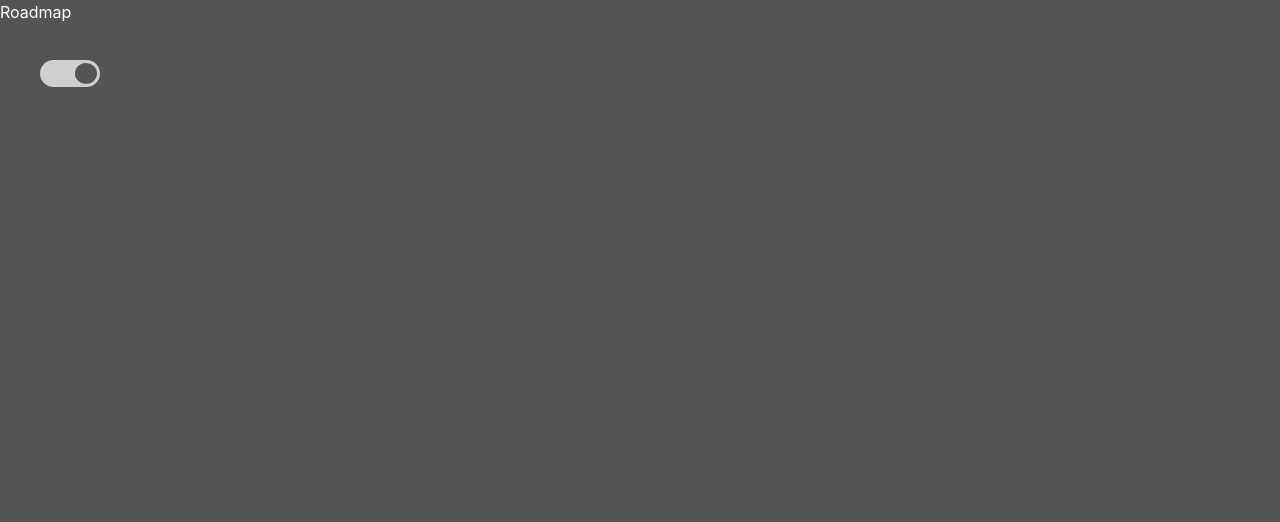
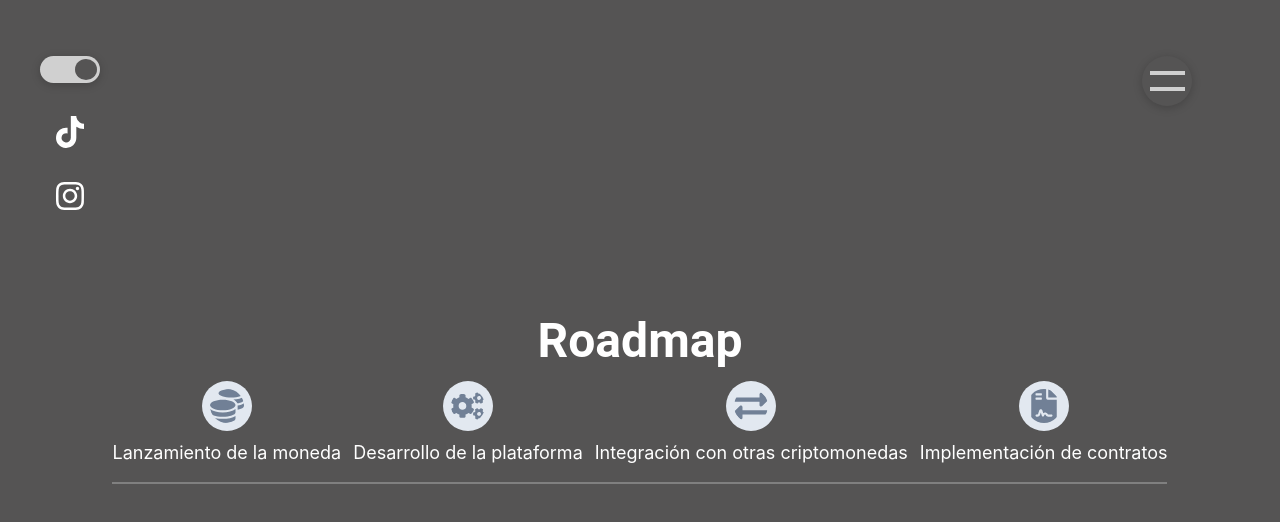
Before and after one commit to valentinsg/busy-landing, a React (Create React App) app: page /roadmap in a window 1280 px wide. Shown: the top 522 px of the page. Built offline with nearby package versions, Linux system fonts and the light colour scheme.

Commit message:
Creacion de home definida

```diff
--- a/package.json
+++ b/package.json
@@ -6,6 +6,9 @@
     "@chakra-ui/react": "^2.8.2",
     "@emotion/react": "^11.13.3",
     "@emotion/styled": "^11.13.0",
+    "@fortawesome/fontawesome-svg-core": "^6.6.0",
+    "@fortawesome/free-brands-svg-icons": "^6.6.0",
+    "@fortawesome/react-fontawesome": "^0.2.2",
     "@reduxjs/toolkit": "^2.2.7",
     "@testing-library/jest-dom": "^5.17.0",
     "@testing-library/react": "^13.4.0",
@@ -17,9 +20,11 @@
     "@types/react-router-dom": "^5.3.3",
     "chart.js": "^4.4.4",
     "framer-motion": "^11.3.31",
+    "lucide-react": "^0.445.0",
     "react": "^18.3.1",
     "react-chartjs-2": "^5.2.0",
     "react-dom": "^18.3.1",
+    "react-icons": "^5.3.0",
     "react-redux": "^9.1.2",
     "react-router-dom": "^6.26.2",
     "react-scripts": "5.0.1",
--- a/src/App.tsx
+++ b/src/App.tsx
@@ -5,7 +5,6 @@ import Home from './pages/Home';
 import Roadmap from './pages/Roadmap';
 import Procesos from './pages/Procesos';
 import Comunidad from './pages/Comunidad';
-import Colabora from './pages/Colabora';
 import Feedback from './pages/Feedback';
 import VisionFuturo from './pages/VisionFuturo';
 import React from 'react';
@@ -21,7 +20,6 @@ function App() {
           <Route path="/roadmap" element={<Roadmap />} />
           <Route path="/procesos" element={<Procesos />} />
           <Route path="/comunidad" element={<Comunidad />} />
-          <Route path="/colabora" element={<Colabora />} />
           <Route path="/vision-futuro" element={<VisionFuturo />} />
           <Route path="/feedback" element={<Feedback />} />
         </Routes>
--- a/src/components/DarkModeButton.css
+++ b/src/components/DarkModeButton.css
@@ -15,7 +15,8 @@
     background-color: var(--dark);
     border-radius: 50px;
     cursor: pointer;
-    box-shadow: #555454 0px 0px 0.5px 1px;
+    box-shadow: 0px 2px 10px rgba(0, 0, 0, 0.2);
+
   }
 
   .checkbox {
--- a/src/components/Header.tsx
+++ b/src/components/Header.tsx
@@ -1,39 +1,51 @@
 import React from 'react';
-import { Box, IconButton, useColorMode, useDisclosure } from '@chakra-ui/react';
+import { Box, Flex, useColorMode, useDisclosure } from '@chakra-ui/react';
 import MenuOverlay from './MenuOverlay';
 import './DarkModeButton.css';
+import MenuButton from './MenuButton';
+import SocialButtons from './SocialButtons';
 
 
-const Header: React.FC = () => {
+const Header = () => {
   const { colorMode, toggleColorMode } = useColorMode();
   const { isOpen, onOpen, onClose } = useDisclosure();
 
+  // Función que controla el toggle del menú
+  const handleMenuToggle = () => {
+    if (isOpen) {
+      onClose();
+    } else {
+      onOpen();
+    }
+  };
+
   return (
     <Box
-      m={10}
+      mt={14}
+      mx={10}
       position="fixed"
-      zIndex={1}
       display="flex"
       w={"90vw"}
       justifyContent="space-between"
-      alignItems="center"
+      zIndex={998}
     >
-      <Box className="toggle-switch" >
-        <label className={`switch-label ${colorMode === 'light' ? 'light-mode' : 'dark-mode'}`}>
-          <input  onClick={toggleColorMode} type="checkbox" className="checkbox" checked={colorMode === 'dark'} readOnly />
-          <span className="slider"></span>
-        </label>
-      </Box>
 
-      {/* Botón para desplegar el menú */}
-      <IconButton
-        aria-label="Open menu"
-        onClick={onOpen}
-        bg="transparent"
-        _hover={{ bg: 'none' }}
-      />
+        <Flex flexDir={"column"} alignItems={"center"}>
 
-      {/* Menú Overlay */}
+        {/* Botón para el modo oscuro */}
+        <Box className="toggle-switch">
+          <label className={`switch-label ${colorMode === 'light' ? 'light-mode' : 'dark-mode'}`}>
+            <input onClick={toggleColorMode} type="checkbox" className="checkbox" checked={colorMode === 'dark'} readOnly />
+            <span className="slider"></span>
+          </label>
+        </Box>
+
+        <SocialButtons />
+      </Flex >
+
+      {/* Botón del menú */}
+      <MenuButton onClick={handleMenuToggle} />
+      {/* Menú */}
       <MenuOverlay isOpen={isOpen} onClose={onClose} />
     </Box>
   );
--- a/src/components/Logo.css
+++ /dev/null
@@ -1,20 +0,0 @@
-  .logo {
-    transition: 0.2s ease-in-out;
-  }
-
-  .logo:hover {
-    transform: scale(1.04) rotate(-1deg);
-    animation: logoAnim 3s infinite;
-  }
-
-  @keyframes logoAnim {
-    0% {
-      transform: translateY(0);
-    }
-    50% {
-      transform: translateY(-10px);
-    }
-    100% {
-      transform: translateY(0);
-    }
-  }
--- /dev/null
+++ b/src/components/MenuButton.tsx
@@ -0,0 +1,56 @@
+import React, { useState } from 'react';
+import { Box, useColorModeValue } from '@chakra-ui/react';
+
+const MenuButton = ({ onClick }: { onClick: () => void }) => {
+  const [isClicked, setIsClicked] = useState(false);
+
+  const handleClick = () => {
+    setIsClicked(!isClicked);
+    onClick(); // Abrir el menú
+  };
+
+  // Colores y sombras personalizados
+  const barColor = useColorModeValue('brand.dark', '#d0d0d0');
+  const backgroundColor = useColorModeValue('brand.white', 'brand.dark');
+  const boxShadow = useColorModeValue('0 2px 10px rgba(0,0,0,0.1)', '0 2px 10px rgba(0,0,0,0.2)');
+
+  return (
+    <Box
+      onClick={handleClick}
+      width="50px"
+      height="50px"
+      display="flex"
+      flexDirection="column"
+      justifyContent="center"
+      alignItems="center"
+      cursor="pointer"
+      borderRadius="full"
+      bg={backgroundColor}
+      boxShadow={boxShadow}
+      transition="all 0.3s ease"
+      _hover={{ transform: 'scale(1.05)' }}
+      zIndex="999"
+    >
+      <Box
+        as="span"
+        width="35px"
+        height="4px"
+        backgroundColor={barColor}
+        position="absolute"
+        transform={isClicked ? 'rotate(45deg)' : 'translateY(-8px)'}
+        transition="all 0.3s ease"
+      />
+      <Box
+        as="span"
+        width="35px"
+        height="4px"
+        backgroundColor={barColor}
+        position="absolute"
+        transform={isClicked ? 'rotate(-45deg)' : 'translateY(8px)'}
+        transition="all 0.3s ease"
+      />
+    </Box>
+  );
+};
+
+export default MenuButton;
--- a/src/components/MenuOverlay.css
+++ b/src/components/MenuOverlay.css
@@ -3,47 +3,3 @@
     background-color: rgba(0, 0, 0, 0.8); /* Color de fondo */
     transition: backdrop-filter 0.3s ease; /* Transición suave */
   }
-
-  .menu {
-    display: flex;
-    flex-direction: column;
-    gap: 0.5em;
-    align-items: center;
-  }
-
-  .row1, .row2 {
-    display: flex;
-    gap: 0.5em;
-  }
-
-  .menu-item {
-    width: 100px;
-    height: 100px;
-    outline: none;
-    border: none;
-    background: white;
-    box-shadow: 0px 4px 6px rgba(0, 0, 0, 0.1);
-    cursor: pointer;
-    transition: all 0.3s ease;
-  }
-
-  .menu-item.top-left {
-    border-radius: 50px 0 0 0; /* Redondeo en la esquina superior izquierda */
-  }
-
-  .menu-item.top-right {
-    border-radius: 0 50px 0 0; /* Redondeo en la esquina superior derecha */
-  }
-
-  .menu-item.bottom-left {
-    border-radius: 0 0 0 50px; /* Redondeo en la esquina inferior izquierda */
-  }
-
-  .menu-item.bottom-right {
-    border-radius: 0 0 50px 0; /* Redondeo en la esquina inferior derecha */
-  }
-
-  .menu-item:hover {
-    transform: scale(1.05);
-    background-color: #f0f0f0;
-  }
--- /dev/null
+++ b/src/components/SocialButtons.tsx
@@ -0,0 +1,46 @@
+import { IconButton, useColorModeValue } from '@chakra-ui/react';
+import { FontAwesomeIcon } from '@fortawesome/react-fontawesome';
+import { faTiktok, faInstagram } from '@fortawesome/free-brands-svg-icons';
+import React from 'react';
+
+const SocialButtons = () => {
+  const iconColor = useColorModeValue('brand.dark', 'brand.white');
+  const bgHoverColor = useColorModeValue('brand.white', 'brand.dark');
+
+  return (
+    <>
+      <IconButton
+        icon={<FontAwesomeIcon icon={faTiktok} size="2x" />}
+        aria-label={'TikTok'}
+        w={"75%"}
+        onClick={() => window.open('https://www.tiktok.com/')}
+        color={iconColor}
+        bg="transparent"
+        _hover={{
+          transform: 'scale(1.15)',
+          bg: bgHoverColor,
+        }}
+        transition="transform 0.3s ease"
+        mt={14}
+        borderRadius={"100%"}
+      />
+      <IconButton
+        icon={<FontAwesomeIcon icon={faInstagram} size="2x" />}
+        aria-label={'Instagram'}
+        w={"75%"}
+        onClick={() => window.open('https://www.instagram.com/')}
+        color={iconColor}
+        bg="transparent"
+        _hover={{
+          transform: 'scale(1.15)',
+          bg: bgHoverColor,
+        }}
+        transition="transform 0.3s ease"
+        mt={6}
+        borderRadius={"100%"}
+      />
+    </>
+  );
+};
+
+export default SocialButtons;
--- a/src/pages/Roadmap.tsx
+++ b/src/pages/Roadmap.tsx
@@ -1,9 +1,53 @@
-import React from 'react'
+import { Box, Heading, Text, HStack } from '@chakra-ui/react';
+import { FaCoins, FaCogs, FaExchangeAlt, FaFileContract } from 'react-icons/fa';
+import React from 'react';
 
 const Roadmap = () => {
+  const steps = [
+    { title: 'Lanzamiento de la moneda', icon: FaCoins },
+    { title: 'Desarrollo de la plataforma', icon: FaCogs },
+    { title: 'Integración con otras criptomonedas', icon: FaExchangeAlt },
+    { title: 'Implementación de contratos', icon: FaFileContract },
+  ];
+
   return (
-    <div>Roadmap</div>
-  )
-}
+    <Box display="flex" flexDir="column" minHeight="100vh" alignItems="center" justifyContent="center">
+      <Box textAlign="center">
+        <Heading size="2xl">Roadmap</Heading>
+        <Box mt={4}>
+          <HStack spacing={3}>
+            {steps.map((step, index) => (
+              <Box
+                key={index}
+                display="flex"
+                flexDir="column"
+                alignItems="center"
+                position="relative"
+                animation={`moveUpDown 2s infinite ${index * 0.5}s`}
+              >
+                <Box
+                  as={step.icon}
+                  boxSize="50px"
+                  borderRadius="full"
+                  color="gray.500"
+                  bg="gray.200"
+                  p={2}
+                />
+                <Text fontSize="lg" mt={2}>
+                  {step.title}
+                </Text>
+              </Box>
+            ))}
+          </HStack>
+        </Box>
+        <Box mt={4}>
+          <svg width="100%" height="2">
+            <line x1="0" y1="1" x2="100%" y2="1" stroke="gray" strokeWidth="2" />
+          </svg>
+        </Box>
+      </Box>
+    </Box>
+  );
+};
 
-export default Roadmap
+export default Roadmap;
--- a/src/theme/theme.ts
+++ b/src/theme/theme.ts
@@ -10,7 +10,6 @@ const theme = extendTheme({
     brand: {
       dark: "#555454",    // Color dark mode
       light: "#d0d0d0",   // Color light mode
-      accent: "#3182ce",  // Un color de acento
       textLight: "#ffffff", // Texto en modo oscuro
       textDark: "#000000",  // Texto en modo claro
     },
```
Also changed, not shown: src/components/Logo.tsx (+83 -9 lines), src/components/MenuOverlay.tsx (+2 -16 lines), 1 other file (tests, documents, lock files or other folders).
